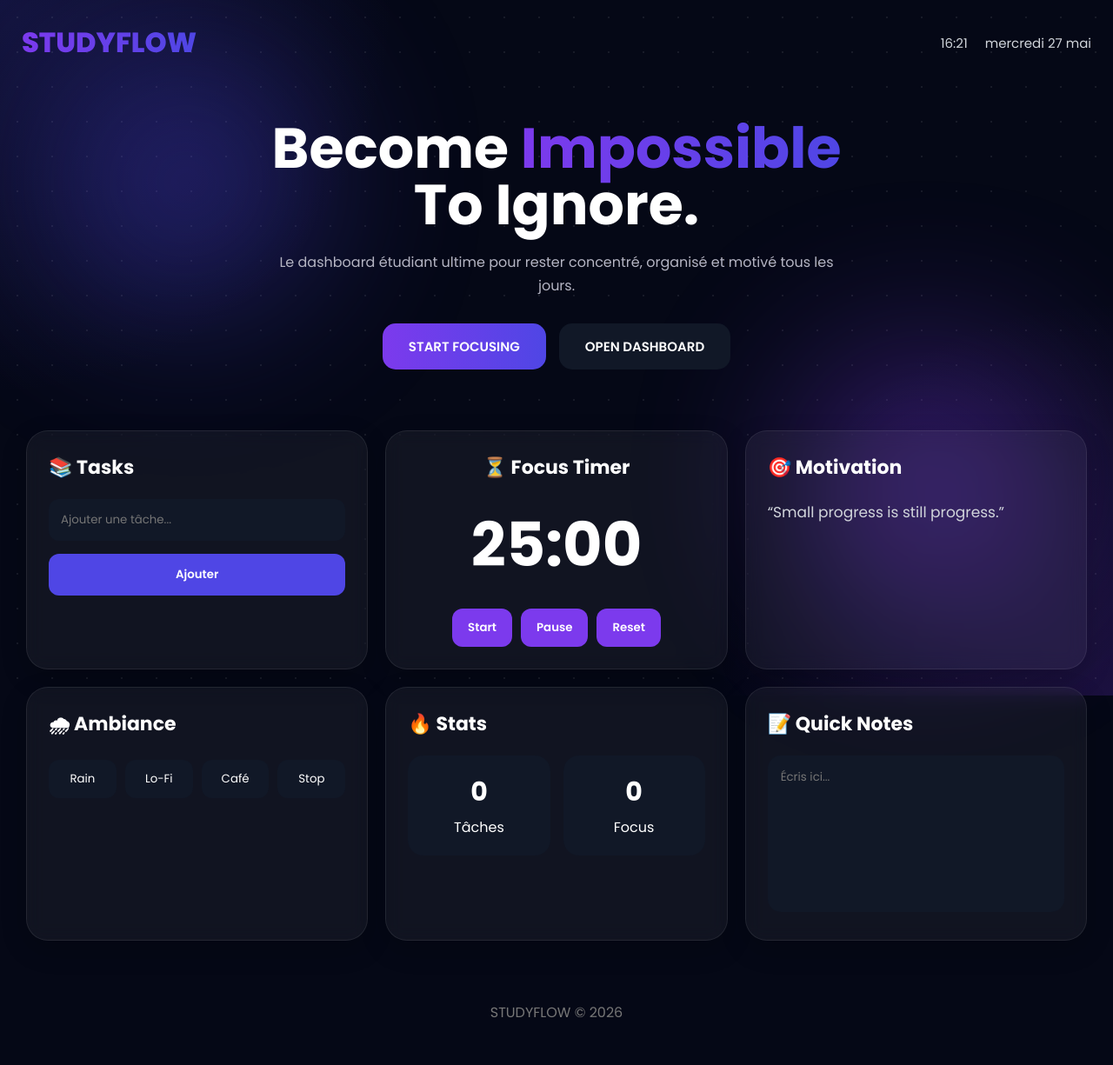
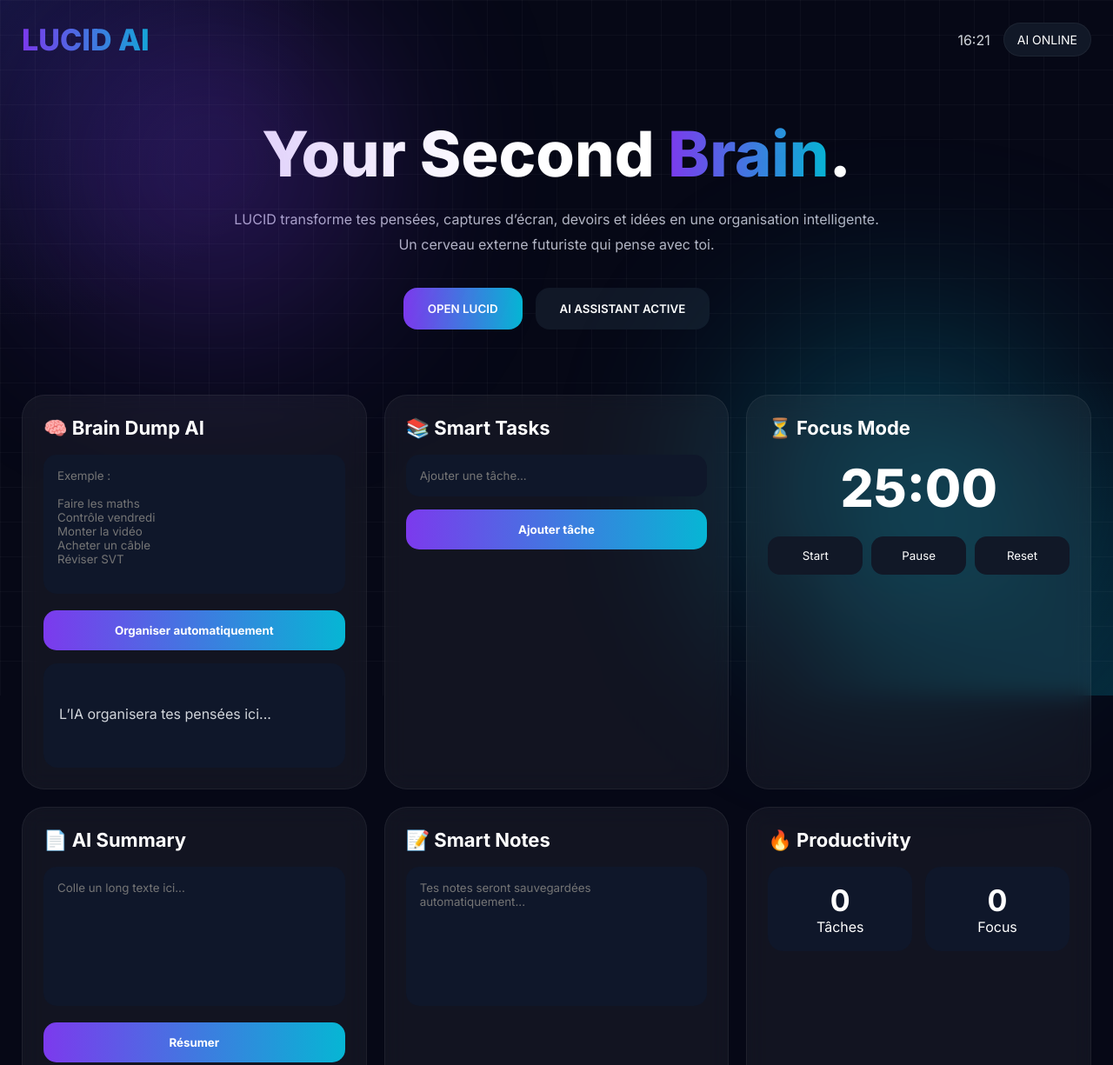
Before and after one commit to Rphbnt/Studyflow, a plain HTML site: page index.html in a window 1280 px wide. Shown: the top 1225 px of the page at 87% size. Drawn offline with Linux system fonts and the light colour scheme.

Commit message:
Update index.html

```diff
--- a/index.html
+++ b/index.html
@@ -1,13 +1,13 @@
 <!DOCTYPE html>
 <html lang="fr">
 <head>
-<meta charset="UTF-8" />
-<meta name="viewport" content="width=device-width, initial-scale=1.0"/>
+<meta charset="UTF-8">
+<meta name="viewport" content="width=device-width, initial-scale=1.0">
 
-<title>STUDYFLOW</title>
+<title>LUCID AI</title>
 
 <link rel="preconnect" href="https://fonts.googleapis.com">
-<link href="https://fonts.googleapis.com/css2?family=Poppins:wght@300;400;500;600;700;800&display=swap" rel="stylesheet">
+<link href="https://fonts.googleapis.com/css2?family=Inter:wght@300;400;500;600;700;800&display=swap" rel="stylesheet">
 
 <style>
 
@@ -15,58 +15,57 @@
     margin:0;
     padding:0;
     box-sizing:border-box;
-    font-family:'Poppins',sans-serif;
+    font-family:'Inter',sans-serif;
 }
 
 body{
-    background:#050816;
+    background:#060816;
     color:white;
     overflow-x:hidden;
     min-height:100vh;
 }
 
-/* ================= BACKGROUND ================= */
+/* BACKGROUND */
 
 .bg{
     position:fixed;
     inset:0;
     background:
-    radial-gradient(circle at top left,#4f46e530,transparent 30%),
-    radial-gradient(circle at bottom right,#7c3aed30,transparent 30%),
-    #050816;
+    radial-gradient(circle at top left,#4f46e530,transparent 25%),
+    radial-gradient(circle at bottom right,#06b6d430,transparent 25%),
+    #060816;
     z-index:-3;
 }
 
-.stars{
+.grid-bg{
     position:fixed;
     inset:0;
     background-image:
-    radial-gradient(white 1px, transparent 1px);
+    linear-gradient(rgba(255,255,255,0.03) 1px, transparent 1px),
+    linear-gradient(90deg, rgba(255,255,255,0.03) 1px, transparent 1px);
     background-size:40px 40px;
-    opacity:0.08;
     z-index:-2;
 }
 
-.blur{
+.glow{
     position:fixed;
-    width:300px;
-    height:300px;
+    width:350px;
+    height:350px;
     border-radius:50%;
-    filter:blur(100px);
-    opacity:.4;
-    z-index:-1;
+    filter:blur(120px);
+    opacity:.35;
     animation:float 8s infinite alternate ease-in-out;
 }
 
-.blur1{
-    background:#4f46e5;
-    top:10%;
+.glow1{
+    background:#7c3aed;
+    top:5%;
     left:5%;
 }
 
-.blur2{
-    background:#7c3aed;
-    bottom:10%;
+.glow2{
+    background:#06b6d4;
+    bottom:5%;
     right:5%;
 }
 
@@ -75,65 +74,71 @@
         transform:translateY(0px);
     }
     to{
-        transform:translateY(-30px);
+        transform:translateY(-35px);
     }
 }
 
-/* ================= HEADER ================= */
+/* HEADER */
 
 header{
-    width:100%;
-    padding:25px;
     display:flex;
     justify-content:space-between;
     align-items:center;
+    padding:25px;
 }
 
 .logo{
-    font-size:32px;
+    font-size:34px;
     font-weight:800;
-    background:linear-gradient(90deg,#7c3aed,#4f46e5);
+    background:linear-gradient(90deg,#7c3aed,#06b6d4);
     -webkit-background-clip:text;
     -webkit-text-fill-color:transparent;
 }
 
-.top-info{
+.topbar{
     display:flex;
-    gap:20px;
+    gap:15px;
     align-items:center;
 }
 
-.clock,
-.date{
+.clock{
     color:#d1d5db;
-    font-size:15px;
 }
 
-/* ================= HERO ================= */
+.status{
+    background:#111827;
+    padding:10px 15px;
+    border-radius:999px;
+    font-size:14px;
+    border:1px solid rgba(255,255,255,0.05);
+}
+
+/* HERO */
 
 .hero{
+    padding:50px 25px;
     text-align:center;
-    padding:40px 20px;
 }
 
 .hero h1{
-    font-size:65px;
+    font-size:72px;
     line-height:1;
-    margin-bottom:20px;
+    margin-bottom:25px;
+    font-weight:800;
 }
 
 .hero span{
-    background:linear-gradient(90deg,#7c3aed,#4f46e5);
+    background:linear-gradient(90deg,#7c3aed,#06b6d4);
     -webkit-background-clip:text;
     -webkit-text-fill-color:transparent;
 }
 
 .hero p{
-    max-width:650px;
+    max-width:750px;
     margin:auto;
-    color:#b5b5c3;
-    line-height:1.7;
-    margin-bottom:30px;
+    color:#b4b7c5;
+    line-height:1.8;
+    margin-bottom:35px;
 }
 
 .hero-buttons{
@@ -144,18 +149,17 @@
 }
 
 .btn{
+    padding:16px 28px;
     border:none;
-    padding:15px 30px;
-    border-radius:15px;
+    border-radius:16px;
+    cursor:pointer;
     color:white;
-    font-size:15px;
     font-weight:600;
-    cursor:pointer;
     transition:.3s;
 }
 
 .primary{
-    background:linear-gradient(90deg,#7c3aed,#4f46e5);
+    background:linear-gradient(90deg,#7c3aed,#06b6d4);
 }
 
 .secondary{
@@ -163,69 +167,89 @@
 }
 
 .btn:hover{
-    transform:translateY(-3px);
+    transform:translateY(-4px);
 }
 
-/* ================= GRID ================= */
+/* GRID */
 
-.grid{
+.dashboard{
     display:grid;
-    grid-template-columns:repeat(auto-fit,minmax(300px,1fr));
+    grid-template-columns:repeat(auto-fit,minmax(320px,1fr));
     gap:20px;
-    padding:30px;
+    padding:25px;
 }
 
-/* ================= CARD ================= */
+/* CARD */
 
 .card{
     background:rgba(255,255,255,0.05);
-    border:1px solid rgba(255,255,255,0.08);
-    border-radius:25px;
-    padding:25px;
-    backdrop-filter:blur(10px);
-    box-shadow:0 10px 30px rgba(0,0,0,0.2);
+    border:1px solid rgba(255,255,255,0.06);
+    border-radius:26px;
+    padding:24px;
+    backdrop-filter:blur(12px);
     transition:.3s;
 }
 
 .card:hover{
-    transform:translateY(-5px);
+    transform:translateY(-6px);
 }
 
 .card h2{
-    margin-bottom:20px;
+    margin-bottom:18px;
     font-size:22px;
 }
 
-/* ================= TASKS ================= */
+/* INPUTS */
 
-.todo-input{
+textarea,
+input{
     width:100%;
-    padding:14px;
+    background:#0f172a;
     border:none;
-    border-radius:12px;
     outline:none;
-    background:#111827;
     color:white;
+    padding:16px;
+    border-radius:15px;
+    margin-bottom:15px;
+    resize:none;
+}
+
+textarea{
+    min-height:160px;
+}
+
+/* BUTTONS */
+
+.action-btn{
+    width:100%;
+    padding:15px;
+    border:none;
+    border-radius:15px;
+    background:linear-gradient(90deg,#7c3aed,#06b6d4);
+    color:white;
+    cursor:pointer;
+    font-weight:700;
     margin-bottom:15px;
 }
 
-.todo-btn{
-    width:100%;
-    padding:14px;
-    border:none;
-    border-radius:12px;
-    background:#4f46e5;
-    color:white;
-    font-weight:600;
-    cursor:pointer;
-    margin-bottom:15px;
+/* OUTPUT */
+
+.output{
+    background:#0f172a;
+    padding:18px;
+    border-radius:16px;
+    line-height:1.7;
+    color:#d1d5db;
+    min-height:120px;
+    white-space:pre-wrap;
 }
 
-.todo-list li{
-    list-style:none;
-    background:#111827;
-    padding:12px;
-    border-radius:12px;
+/* TASKS */
+
+.task{
+    background:#0f172a;
+    padding:14px;
+    border-radius:14px;
     margin-bottom:10px;
     display:flex;
     justify-content:space-between;
@@ -236,97 +260,50 @@
     cursor:pointer;
 }
 
-/* ================= TIMER ================= */
-
-.timer{
-    text-align:center;
-}
+/* TIMER */
 
 .timer-display{
-    font-size:70px;
-    font-weight:700;
+    font-size:60px;
+    text-align:center;
+    font-weight:800;
     margin:20px 0;
 }
 
 .timer-controls{
     display:flex;
     gap:10px;
-    justify-content:center;
-    flex-wrap:wrap;
 }
 
 .timer-controls button{
-    padding:12px 18px;
+    flex:1;
+    padding:14px;
     border:none;
-    border-radius:12px;
+    border-radius:14px;
     cursor:pointer;
-    background:#7c3aed;
+    background:#111827;
     color:white;
-    font-weight:600;
 }
 
-/* ================= QUOTE ================= */
-
-.quote{
-    line-height:1.8;
-    color:#d1d5db;
-    font-size:17px;
-}
-
-/* ================= MUSIC ================= */
-
-.music-buttons{
-    display:flex;
-    flex-wrap:wrap;
-    gap:10px;
-}
-
-.music-buttons button{
-    flex:1;
-    padding:12px;
-    border:none;
-    border-radius:12px;
-    background:#111827;
-    color:white;
-    cursor:pointer;
-}
-
-/* ================= STATS ================= */
+/* STATS */
 
 .stats{
     display:flex;
-    justify-content:space-between;
     gap:15px;
 }
 
-.stat-box{
+.stat{
     flex:1;
-    background:#111827;
-    padding:20px;
+    background:#0f172a;
     border-radius:18px;
+    padding:18px;
     text-align:center;
 }
 
-.stat-box h3{
-    font-size:30px;
-    margin-bottom:5px;
+.stat h3{
+    font-size:34px;
 }
 
-/* ================= NOTES ================= */
-
-.notes{
-    width:100%;
-    height:180px;
-    background:#111827;
-    border:none;
-    border-radius:15px;
-    padding:15px;
-    resize:none;
-    color:white;
-    outline:none;
-}
-
-/* ================= FOOTER ================= */
+/* FOOTER */
 
 footer{
     text-align:center;
@@ -334,43 +311,46 @@
     color:#777;
 }
 
-/* ================= MOBILE ================= */
+/* MOBILE */
 
 @media(max-width:768px){
 
 .hero h1{
-    font-size:42px;
+    font-size:46px;
 }
 
 .timer-display{
-    font-size:50px;
+    font-size:46px;
 }
 
 header{
     flex-direction:column;
-    gap:10px;
+    gap:15px;
 }
 
 }
 
 </style>
 </head>
+
 <body>
 
 <div class="bg"></div>
-<div class="stars"></div>
-<div class="blur blur1"></div>
-<div class="blur blur2"></div>
+<div class="grid-bg"></div>
+<div class="glow glow1"></div>
+<div class="glow glow2"></div>
 
 <header>
 
 <div class="logo">
-STUDYFLOW
+LUCID AI
 </div>
 
-<div class="top-info">
+<div class="topbar">
 <div class="clock" id="clock">00:00</div>
-<div class="date" id="date">---</div>
+<div class="status">
+AI ONLINE
+</div>
 </div>
 
 </header>
@@ -378,68 +358,94 @@
 <section class="hero">
 
 <h1>
-Become <span>Impossible</span><br>
-To Ignore.
+Your Second <span>Brain</span>.
 </h1>
 
 <p>
-Le dashboard étudiant ultime pour rester concentré,
-organisé et motivé tous les jours.
+LUCID transforme tes pensées, captures d’écran,
+devoirs et idées en une organisation intelligente.
+Un cerveau externe futuriste qui pense avec toi.
 </p>
 
 <div class="hero-buttons">
 
-<button class="btn primary">
-START FOCUSING
+<button class="btn primary"
+onclick="scrollDashboard()">
+OPEN LUCID
 </button>
 
-<button class="btn secondary" onclick="scrollToGrid()">
-OPEN DASHBOARD
+<button class="btn secondary">
+AI ASSISTANT ACTIVE
 </button>
 
 </div>
 
 </section>
 
-<section class="grid" id="dashboard">
+<section class="dashboard" id="dashboard">
+
+<!-- AI BRAIN DUMP -->
+
+<div class="card">
+
+<h2>🧠 Brain Dump AI</h2>
+
+<textarea
+id="brainInput"
+placeholder="Exemple :
+
+Faire les maths
+Contrôle vendredi
+Monter la vidéo
+Acheter un câble
+Réviser SVT"
+></textarea>
+
+<button
+class="action-btn"
+onclick="organizeBrain()">
+Organiser automatiquement
+</button>
+
+<div
+class="output"
+id="brainOutput">
+L’IA organisera tes pensées ici...
+</div>
+
+</div>
 
 <!-- TASKS -->
 
 <div class="card">
 
-<h2>📚 Tasks</h2>
+<h2>📚 Smart Tasks</h2>
 
 <input
 type="text"
-id="todoInput"
-class="todo-input"
+id="taskInput"
 placeholder="Ajouter une tâche..."
 >
 
 <button
-class="todo-btn"
-onclick="addTask()"
->
-Ajouter
+class="action-btn"
+onclick="addTask()">
+Ajouter tâche
 </button>
 
-<ul
-class="todo-list"
-id="todoList"
-></ul>
+<div id="taskList"></div>
 
 </div>
 
-<!-- TIMER -->
+<!-- FOCUS TIMER -->
 
-<div class="card timer">
+<div class="card">
 
-<h2>⏳ Focus Timer</h2>
+<h2>⏳ Focus Mode</h2>
 
 <div
 class="timer-display"
-id="timer"
->
+id="timer">
 25:00
 </div>
 
@@ -461,46 +467,41 @@
 
 </div>
 
-<!-- MOTIVATION -->
+<!-- AI SUMMARY -->
 
 <div class="card">
 
-<h2>🎯 Motivation</h2>
+<h2>📄 AI Summary</h2>
+
+<textarea
+id="summaryInput"
+placeholder="Colle un long texte ici..."
+></textarea>
+
+<button
+class="action-btn"
+onclick="summarizeText()">
+Résumer
+</button>
 
 <div
-class="quote"
-id="quote"
->
-“Small progress is still progress.”
+class="output"
+id="summaryOutput">
+Le résumé apparaîtra ici...
 </div>
 
 </div>
 
-<!-- MUSIC -->
+<!-- NOTES -->
 
 <div class="card">
 
-<h2>🌧 Ambiance</h2>
+<h2>📝 Smart Notes</h2>
 
-<div class="music-buttons">
-
-<button onclick="playSound(rain)">
-Rain
-</button>
-
-<button onclick="playSound(lofi)">
-Lo-Fi
-</button>
-
-<button onclick="playSound(cafe)">
-Café
-</button>
-
-<button onclick="stopSounds()">
-Stop
-</button>
-
-</div>
+<textarea
+id="notes"
+placeholder="Tes notes seront sauvegardées automatiquement..."
+></textarea>
 
 </div>
 
@@ -508,16 +509,16 @@
 
 <div class="card">
 
-<h2>🔥 Stats</h2>
+<h2>🔥 Productivity</h2>
 
 <div class="stats">
 
-<div class="stat-box">
-<h3 id="tasksCount">0</h3>
+<div class="stat">
+<h3 id="taskCount">0</h3>
 <p>Tâches</p>
 </div>
 
-<div class="stat-box">
+<div class="stat">
 <h3 id="focusCount">0</h3>
 <p>Focus</p>
 </div>
@@ -526,63 +527,28 @@
 
 </div>
 
-<!-- NOTES -->
-
-<div class="card">
-
-<h2>📝 Quick Notes</h2>
-
-<textarea
-class="notes"
-placeholder="Écris ici..."
-id="notes"
-></textarea>
-
-</div>
-
 </section>
 
 <footer>
-STUDYFLOW © 2026
+LUCID AI © 2026
 </footer>
-
-<!-- AUDIO -->
-
-<audio id="rain" loop>
-<source src="https://cdn.pixabay.com/download/audio/2022/03/15/audio_c8c8e4f4a5.mp3?filename=rain-ambient-110397.mp3">
-</audio>
-
-<audio id="lofi" loop>
-<source src="https://cdn.pixabay.com/download/audio/2022/10/25/audio_946e0b7d9b.mp3?filename=lofi-study-112191.mp3">
-</audio>
-
-<audio id="cafe" loop>
-<source src="https://cdn.pixabay.com/download/audio/2023/05/31/audio_0f9dd2f7f6.mp3?filename=coffee-shop-ambience-147118.mp3">
-</audio>
 
 <script>
 
-/* ================= CLOCK ================= */
+/* CLOCK */
 
 function updateClock(){
 
 const now = new Date();
 
-let hours =
+let h =
 now.getHours().toString().padStart(2,'0');
 
-let minutes =
+let m =
 now.getMinutes().toString().padStart(2,'0');
 
 document.getElementById("clock").innerText =
-`${hours}:${minutes}`;
-
-document.getElementById("date").innerText =
-now.toLocaleDateString('fr-FR',{
-weekday:'long',
-day:'numeric',
-month:'long'
-});
+`${h}:${m}`;
 
 }
 
@@ -590,107 +556,157 @@
 
 updateClock();
 
-/* ================= SCROLL ================= */
+/* SCROLL */
 
-function scrollToGrid(){
+function scrollDashboard(){
 
-document
-.getElementById("dashboard")
+document.getElementById("dashboard")
 .scrollIntoView({
 behavior:'smooth'
 });
 
 }
 
-/* ================= QUOTES ================= */
+/* AI ORGANIZER */
 
-const quotes = [
+function organizeBrain(){
 
-"Small progress is still progress.",
+const input =
+document.getElementById("brainInput").value;
 
-"Discipline beats motivation.",
+const output =
+document.getElementById("brainOutput");
 
-"Focus on becoming, not proving.",
+if(input.trim()===""){
 
-"Dreams require consistency.",
+output.innerText =
+"Ajoute des pensées ou tâches.";
 
-"Your future self is watching."
+return;
 
-];
+}
 
-setInterval(()=>{
+const lines =
+input.split("\n");
 
-const random =
-quotes[Math.floor(Math.random()*quotes.length)];
+let organized =
+"📌 PRIORITÉS :\n\n";
 
-document.getElementById("quote").innerText =
-`"${random}"`;
+lines.forEach((line,index)=>{
 
-},6000);
+if(line.trim()!==""){
 
-/* ================= TASKS ================= */
+organized +=
+`${index+1}. ${line.trim()}\n`;
 
-const todoList =
-document.getElementById("todoList");
+}
 
-const tasksCount =
-document.getElementById("tasksCount");
+});
+
+organized +=
+"\n⚡ Conseil IA :\nCommence par la tâche la plus difficile.";
+
+output.innerText =
+organized;
+
+}
+
+/* SUMMARY */
+
+function summarizeText(){
+
+const input =
+document.getElementById("summaryInput").value;
+
+const output =
+document.getElementById("summaryOutput");
+
+if(input.trim()===""){
+
+output.innerText =
+"Ajoute du texte.";
+
+return;
+
+}
+
+const words =
+input.split(" ");
+
+const summary =
+words.slice(0,40).join(" ");
+
+output.innerText =
+summary + "...";
+
+}
+
+/* TASKS */
+
+const taskList =
+document.getElementById("taskList");
 
 function updateTaskCount(){
 
-tasksCount.innerText =
-todoList.children.length;
+document.getElementById("taskCount")
+.innerText =
+taskList.children.length;
 
 }
 
 function addTask(){
 
 const input =
-document.getElementById("todoInput");
+document.getElementById("taskInput");
 
 if(input.value.trim()==="") return;
 
-const li =
-document.createElement("li");
+const task =
+document.createElement("div");
 
-li.innerHTML = `
+task.className = "task";
+
+task.innerHTML = `
 <span>${input.value}</span>
-<span class="delete" onclick="deleteTask(this)">❌</span>
+<span class="delete"
+onclick="deleteTask(this)">
+❌
+</span>
 `;
 
-todoList.appendChild(li);
+taskList.appendChild(task);
 
 input.value = "";
 
+saveTasks();
+
 updateTaskCount();
+
+}
+
+function deleteTask(el){
+
+el.parentElement.remove();
 
 saveTasks();
 
-}
-
-function deleteTask(element){
-
-element.parentElement.remove();
-
 updateTaskCount();
-
-saveTasks();
 
 }
 
 function saveTasks(){
 
 localStorage.setItem(
-"tasks",
-todoList.innerHTML
+"lucidTasks",
+taskList.innerHTML
 );
 
 }
 
 function loadTasks(){
 
-todoList.innerHTML =
-localStorage.getItem("tasks") || "";
+taskList.innerHTML =
+localStorage.getItem("lucidTasks") || "";
 
 updateTaskCount();
 
@@ -698,67 +714,65 @@
 
 loadTasks();
 
-/* ================= NOTES ================= */
+/* NOTES */
 
 const notes =
 document.getElementById("notes");
 
 notes.value =
-localStorage.getItem("notes") || "";
+localStorage.getItem("lucidNotes") || "";
 
 notes.addEventListener("input",()=>{
 
 localStorage.setItem(
-"notes",
+"lucidNotes",
 notes.value
 );
 
 });
 
-/* ================= TIMER ================= */
+/* TIMER */
 
 let time = 1500;
-let timerInterval = null;
-
-const timerDisplay =
-document.getElementById("timer");
-
-const focusCount =
-document.getElementById("focusCount");
+let interval = null;
 
 function updateTimer(){
 
-let minutes =
-Math.floor(time / 60);
+let min =
+Math.floor(time/60);
 
-let seconds =
-time % 60;
+let sec =
+time%60;
 
-timerDisplay.innerText =
-`${minutes.toString().padStart(2,'0')}:${seconds.toString().padStart(2,'0')}`;
+document.getElementById("timer").innerText =
+`${min.toString().padStart(2,'0')}:${sec.toString().padStart(2,'0')}`;
 
 }
 
 function startTimer(){
 
-if(timerInterval) return;
+if(interval) return;
 
-timerInterval = setInterval(()=>{
+interval = setInterval(()=>{
 
 time--;
 
 updateTimer();
 
-if(time <= 0){
+if(time<=0){
 
-clearInterval(timerInterval);
+clearInterval(interval);
 
-timerInterval = null;
+interval = null;
 
 alert("Session terminée 🔥");
 
-focusCount.innerText =
-parseInt(focusCount.innerText)+1;
+document.getElementById("focusCount")
+.innerText =
+parseInt(
+document.getElementById("focusCount")
+.innerText
+)+1;
 
 time = 1500;
 
@@ -772,17 +786,17 @@
 
 function pauseTimer(){
 
-clearInterval(timerInterval);
+clearInterval(interval);
 
-timerInterval = null;
+interval = null;
 
 }
 
 function resetTimer(){
 
-clearInterval(timerInterval);
+clearInterval(interval);
 
-timerInterval = null;
+interval = null;
 
 time = 1500;
 
@@ -792,37 +806,6 @@
 
 updateTimer();
 
-/* ================= MUSIC ================= */
-
-const rain =
-document.getElementById("rain");
-
-const lofi =
-document.getElementById("lofi");
-
-const cafe =
-document.getElementById("cafe");
-
-function playSound(sound){
-
-stopSounds();
-
-sound.play();
-
-}
-
-function stopSounds(){
-
-[rain,lofi,cafe].forEach(audio=>{
-
-audio.pause();
-
-audio.currentTime = 0;
-
-});
-
-}
-
 </script>
 
 </body>
```
